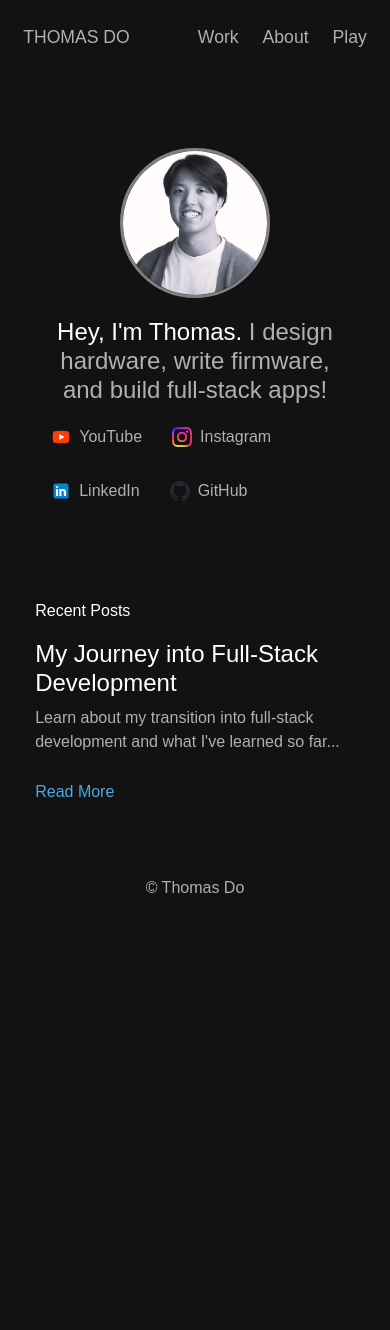
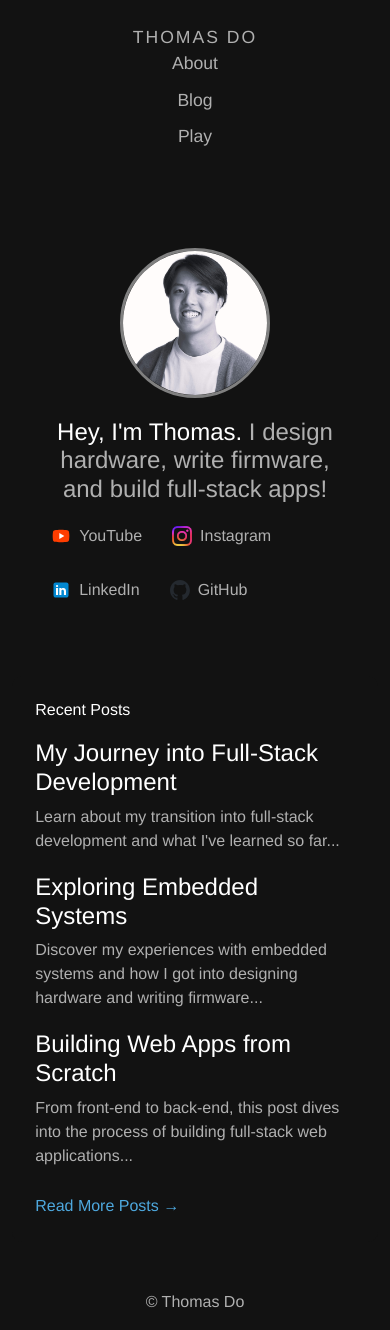
Before and after one commit to ThomasDo-dev/Web_Portfolio, a Flask app: page / in a window 390 px wide. Before the commit the page ends 893 px from the top, so only its background shows below. Run offline with Flask 3, Linux system fonts and the light colour scheme.

Commit message:
- added styling and content for about me page - added recent posts to have 3 sections for the most recent blogs - minor changes in style of font and sizing of text

```diff
--- a/static/styles.css
+++ b/static/styles.css
@@ -1,14 +1,14 @@
 /* General Body Styles */
 body {
-    background-color: #121212; /* Black background */
+    background-color: #121212; /* Dark background */
     color: #b0b0b0; /* Light gray text */
-    font-family: Arial, sans-serif; /* Add default font for body text */
+    font-family: Helvetica Neue, sans-serif;
 }
 
 /* Profile Section */
 .profile-container {
-    max-width: 47.5rem; /* Updated max width */
-    padding: 1.5rem 1.45rem; /* Updated padding */
+    max-width: 47.5rem; /* Updated max-width */
+    padding: 1.5rem 1.45rem; /* Padding for spacing */
     display: flex;
     align-items: center;
     justify-content: flex-start;
@@ -17,31 +17,31 @@ body {
     width: 100%;
     margin-left: auto;
     margin-right: auto;
-    flex-wrap: wrap;
+    flex-wrap: wrap; /* Allows for wrapping on smaller screens */
 }
 
 .profile-image {
     width: 150px;
     height: 150px;
-    border-radius: 50%; /* Circular profile image */
-    object-fit: cover; /* Ensures the image fits inside the circle */
-    border: 3px solid #808080; /* Adds a subtle gray border */
+    border-radius: 50%; /* Circular image */
+    object-fit: cover; /* Ensures image covers the circle */
+    border: 3px solid #808080; /* Subtle border around the image */
 }
 
 .profile-text {
-    flex: 1; /* Allows the text to take up the remaining space */
-    max-width: 500px; /* Ensures text doesn't stretch too far */
+    flex: 1; /* Makes the text section take up available space */
+    max-width: 500px; /* Restricts text width */
 }
 
 .profile-text h1 {
-    font-size: 1.5rem; /* Ensure the whole text is the same size */
+    font-size: 1.5rem;
     margin-bottom: 10px;
 }
 
 .profile-text h1 a {
-    color: #ffffff; /* Default color is white */
+    color: #ffffff; /* White text by default */
     text-decoration: none; /* Remove underline */
-    font-size: inherit; /* Inherit the font size from the parent h1 */
+    font-size: inherit; /* Inherit font size from parent */
     transition: color 0.2s ease-in-out; /* Smooth color transition */
 }
 
@@ -51,7 +51,7 @@ body {
 
 .profile-text p {
     font-size: 1rem;
-    color: #b0b0b0; /* Light gray color for description text */
+    color: #b0b0b0; /* Light gray description text */
 }
 
 /* Social Media Links */
@@ -59,27 +59,26 @@ body {
     display: flex;
     gap: 30px;
     margin-top: 20px;
-    flex-wrap: wrap; /* Allow icons to wrap to the next line */
-    justify-content: left; /* Center the icons horizontally */
+    flex-wrap: wrap; /* Allows icons to wrap */
+    justify-content: flex-start; /* Aligns icons to the left */
 }
 
 .social-links a {
     display: flex;
     align-items: center;
     text-decoration: none;
-    color: #b0b0b0; /* Default text color */
+    color: #b0b0b0; /* Default link color */
 }
 
 .social-links img {
-    width: 20px; /* Match icon size with the font size */
-    height: 20px; /* Match icon size with the font size */
+    width: 20px; /* Set icon size */
+    height: 20px; /* Set icon size */
     margin-right: 8px; /* Space between icon and text */
 }
 
-/* Styling the text next to the icons */
 .social-text {
-    font-size: 1rem; /* Adjust text size as needed */
-    color: inherit; /* Inherit color from the link */
+    font-size: 1rem;
+    color: inherit; /* Inherit color from parent link */
     transition: color 0.2s ease-in-out;
 }
 
@@ -89,76 +88,83 @@ body {
 }
 
 .social-links a:hover img {
-    transform: none; /* Disable icon size increase on hover */
+    transform: none; /* Disable icon size change on hover */
 }
 
-/* Custom colors for each social media platform */
+/* Custom colors for social platforms */
 .social-links a[href*="youtube"]:hover .social-text {
-    color: #FF0000; /* Red for YouTube*/
+    color: #FF0000; /* YouTube red */
 }
 
 .social-links a[href*="instagram"]:hover .social-text {
-    color: #e95950; /* Red Orange for Instagram */
+    color: #e95950; /* Instagram red-orange */
 }
 
 .social-links a[href*="linkedin"]:hover .social-text {
-    color: #0077b5; /* Blue for LinkedIn */
+    color: #0077b5; /* LinkedIn blue */
 }
 
 .social-links a[href*="github"]:hover .social-text {
-    color: #ffffff; /* White for GitHub */
+    color: #ffffff; /* GitHub white */
 }
-
 
 /* Custom Navigation Bar */
 .custom-nav {
-    max-width: 47.5rem; /* Ensures the same width as profile and blog sections */
-    padding: 1.5rem 1.45rem; /* Ensures consistent padding */
+    font-family: inherit; /* Inherit the font from the body */
+    max-width: 47.5rem;
+    padding: 1.5rem 1.45rem;
     display: flex;
     justify-content: space-between;
     background-color: #121212;
-    margin-left: auto; /* Centers the navbar */
-    margin-right: auto; /* Centers the navbar */
-    width: 100%; /* Ensures it doesn't overflow */
+    margin-left: auto;
+    margin-right: auto;
+    width: 100%;
 }
 
+/* Left side of the navbar */
 .custom-nav .left {
     display: flex;
     align-items: center;
+    font-weight: 500; /* Make the left-side text thicker */
+    letter-spacing: 2px; /* Add space between each letter */
 }
 
+/* Right side of the navbar */
 .custom-nav .right {
     display: flex;
-    gap: 1.5rem; /* Space between the right-side links */
+    gap: 1.5rem;
     align-items: center;
+    font-weight: 400; /* Thinner font for right-side text (default) */
 }
 
+/* Nav links */
 .custom-nav a {
-    color: #b0b0b0; /* Light gray text for links */
+    color: #b0b0b0; /* Light gray text for nav links */
     text-decoration: none;
     font-size: 1.1rem;
 }
 
+/* Hover effects */
 .custom-nav a:hover {
     color: #4ea8de; /* Blue color on hover */
 }
 
 /* Blog Section */
 .blog-section {
-    max-width: 47.5rem; /* Updated max width */
-    padding: 1.5rem 1.45rem; /* Updated padding */
+    max-width: 47.5rem;
+    padding: 1.5rem 1.45rem;
     margin-top: 50px;
     background-color: #121212;
     border-radius: 10px;
     text-align: left;
     margin-left: auto;
     margin-right: auto;
-    width: 100%; /* Ensures it doesn't overflow */
+    width: 100%;
 }
 
 .blog-section h2 {
     font-size: 1rem;
-    color: #ffffff;
+    color: #ffffff; /* White for section titles */
 }
 
 .blog-post {
@@ -172,28 +178,81 @@ body {
 
 .blog-post p {
     font-size: 1rem;
-    color: #b0b0b0;
+    color: #b0b0b0; /* Light gray blog post text */
 }
 
+/* Blog Post Title Styling */
+.blog-title {
+    color: #ffffff; /* White text by default */
+    text-decoration: none; /* Remove underline */
+    font-size: 1.5rem;
+    transition: color 0.2s ease-in-out;
+}
+
+/* Hover Effect for Blog Post Title */
+.blog-title:hover {
+    color: #4ea8de; /* Turn blue on hover */
+}
+
+/* Read More Styling */
 .read-more {
     display: inline-block;
     margin-top: 10px;
-    color: #4ea8de;
+    color: #4ea8de; /* Blue color for read more link */
     text-decoration: none;
 }
 
 .read-more:hover {
-    text-decoration: underline; /* Underline on hover */
+    text-decoration: underline; /* Underline the read more link when hovered */
+}
+
+/* About Section */
+.about-section {
+    max-width: 47.5rem;
+    padding: 1.5rem 1.45rem;
+    margin-top: 50px;
+    background-color: #121212; /* Dark background similar to the blog section */
+    border-radius: 10px; /* Rounded corners */
+    text-align: left; /* Align text to the left */
+    margin-left: auto;
+    margin-right: auto;
+    width: 100%;
+}
+
+/* About Section Heading */
+.about-section h1 {
+    font-size: 2rem; /* Larger heading size */
+    color: #ffffff; /* White text */
+    margin-bottom: 20px; /* Space below the heading */
+}
+
+/* About Section Paragraphs */
+.about-section p {
+    font-size: 1rem;
+    color: #b0b0b0; /* Light gray text for paragraphs */
+    line-height: 1.6; /* Line height for better readability */
+    margin-bottom: 15px; /* Space between paragraphs */
 }
 
 /* Responsive Design */
 @media (max-width: 600px) {
     .profile-container {
-        flex-direction: column;
+        flex-direction: column; /* Stack elements vertically */
         text-align: center; /* Center text on smaller screens */
     }
 
     .profile-text {
-        max-width: 90%; /* Allows more width on smaller screens */
+        max-width: 90%; /* Allow more width on smaller screens */
+    }
+
+    .custom-nav {
+        flex-direction: column; /* Stack navbar items vertically */
+        align-items: center; /* Center items in navbar */
+    }
+
+    .custom-nav .right {
+        flex-direction: column; /* Stack navbar links vertically */
+        align-items: center; /* Center navbar links */
+        gap: 10px; /* Reduce gap between links */
     }
 }
--- a/templates/base.html
+++ b/templates/base.html
@@ -15,8 +15,8 @@
             <a href="/">THOMAS DO</a>
         </div>
         <div class="right">
-            <a href="/work">Work</a>
             <a href="/about">About</a>
+            <a href="/work">Blog</a>
             <a href="/play">Play</a>
         </div>
     </div>
--- a/templates/home.html
+++ b/templates/home.html
@@ -33,9 +33,19 @@
 <div class="blog-section">
     <h2>Recent Posts</h2>
     <div class="blog-post">
-        <h3>My Journey into Full-Stack Development</h3>
+        <h3><a href="/blog/post1" class="blog-title">My Journey into Full-Stack Development</a></h3>
         <p>Learn about my transition into full-stack development and what I've learned so far...</p>
-        <a href="/play" class="read-more">Read More</a>
+    </div>
+
+    <div class="blog-post">
+        <h3><a href="/blog/post2" class="blog-title">Exploring Embedded Systems</a></h3>
+        <p>Discover my experiences with embedded systems and how I got into designing hardware and writing firmware...</p>
+    </div>
+
+    <div class="blog-post">
+        <h3><a href="/blog/post3" class="blog-title">Building Web Apps from Scratch</a></h3>
+        <p>From front-end to back-end, this post dives into the process of building full-stack web applications...</p>
+        <a href="/blog" class="read-more">Read More Posts →</a>
     </div>
 </div>
 {% endblock %}
--- a/templates/work.html
+++ b/templates/work.html
@@ -1,7 +1,7 @@
 {% extends "base.html" %}
 
 {% block title %}
-Work | Thomas Do
+Blog | Thomas Do
 {% endblock %}
 
 {% block content %}
```
Also changed, not shown: templates/about.html (+8 -2 lines).
